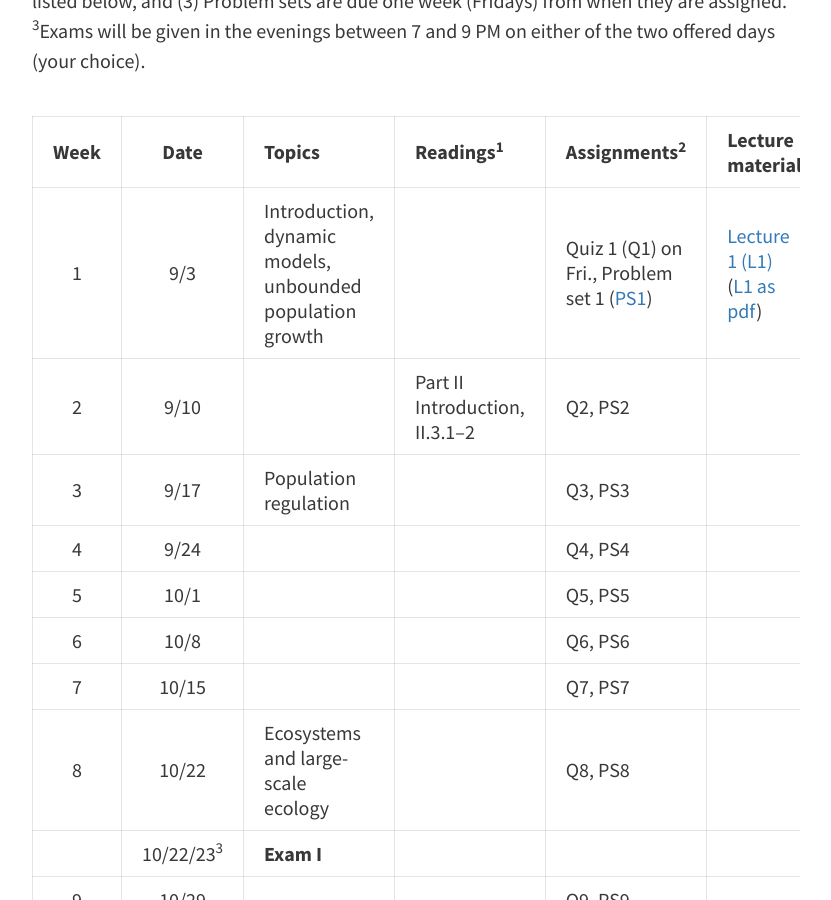
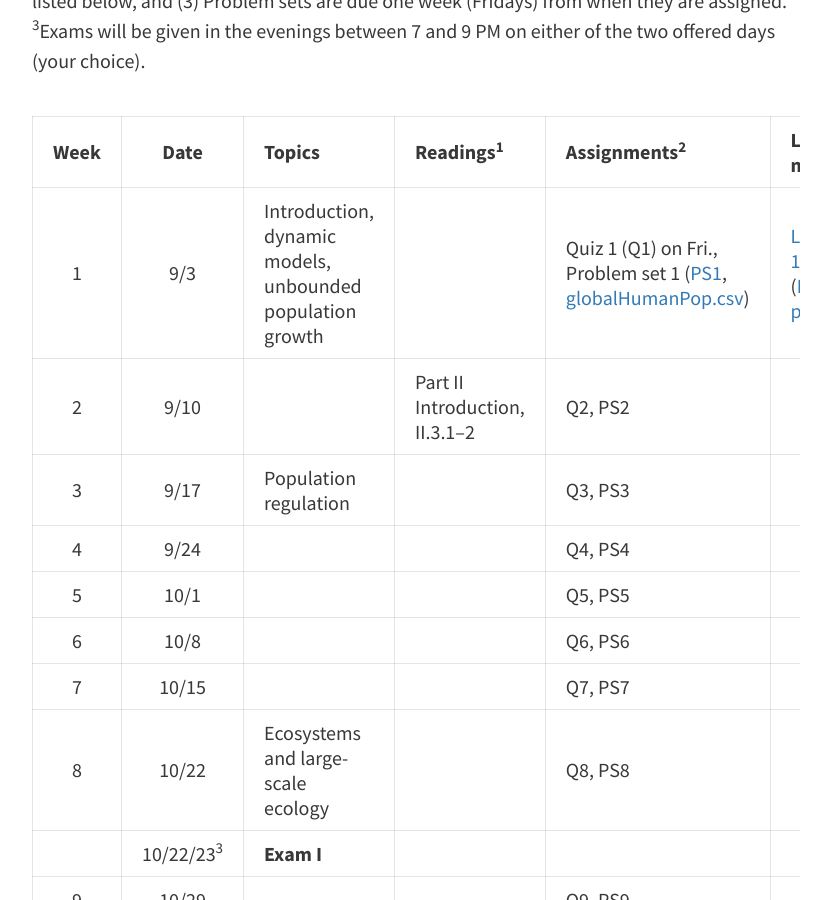
Before and after one commit to davan690/ColbyEcology.github.io, a Jekyll site: the page built from pages/lecture_schedule.md, in a window 1280 px wide and 900 px high, scrolled down 751 px. Shown: the whole window, without its empty margins (224-1055 px from the left). Built offline with Jekyll 4.4.1, drawn with Linux system fonts in a browser that asks for light colours.

Commit message:
pset dataset 1

```diff
--- a/pages/lecture_schedule.md
+++ b/pages/lecture_schedule.md
@@ -17,7 +17,7 @@ Colby College is supportive of the religious practices of its students, faculty,
 
 Week | Date  | Topics | Readings<sup>1</sup> | Assignments<sup>2</sup>| Lecture material
 :---:|:-----:|--------|---------|---------|-------------|
-1    | 9/3   | Introduction, dynamic models, unbounded population growth | | Quiz 1 (Q1) on Fri., Problem set 1 ([PS1](https://drive.google.com/open?id=1wO9kN-QS_zfEJRi3iizLW2nQsQpgtXC3NTPZG3mxQM8)) | [Lecture 1 (L1)](https://drive.google.com/open?id=1pApFDtMNTXzmT27EkLN2nmTKwJ-g05WQ) ([L1 as pdf](https://drive.google.com/open?id=1s294Wmjbu7-7-yecpZcFGm95hBzTyzBH)) |
+1    | 9/3   | Introduction, dynamic models, unbounded population growth | | Quiz 1 (Q1) on Fri., Problem set 1 ([PS1](https://drive.google.com/open?id=1wO9kN-QS_zfEJRi3iizLW2nQsQpgtXC3NTPZG3mxQM8), [globalHumanPop.csv](https://drive.google.com/open?id=1Wv-YBGtYrQ71c37JlxMh8ThTiZ9Y-171)) | [Lecture 1 (L1)](https://drive.google.com/open?id=1pApFDtMNTXzmT27EkLN2nmTKwJ-g05WQ) ([L1 as pdf](https://drive.google.com/open?id=1s294Wmjbu7-7-yecpZcFGm95hBzTyzBH)) |
 2    | 9/10  | | Part II Introduction, II.3.1–2 | Q2, PS2 | |
 3    | 9/17  | Population regulation | | Q3, PS3 | |
 4    | 9/24  | | | Q4, PS4 | |
```
